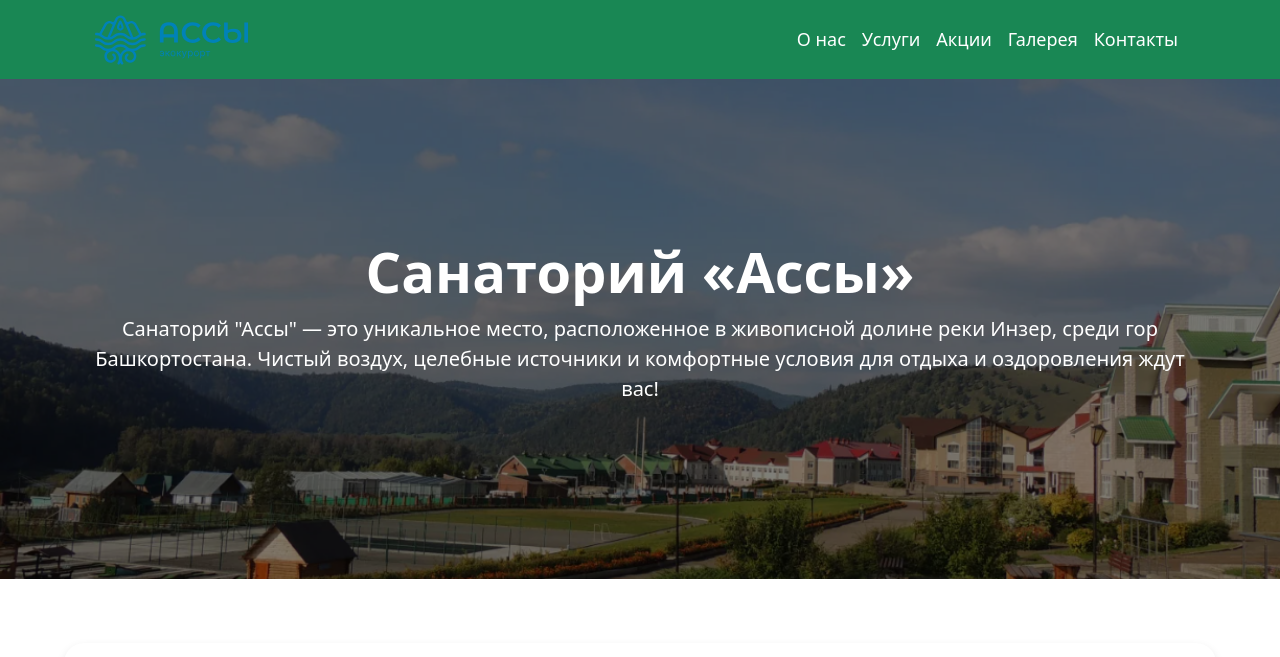
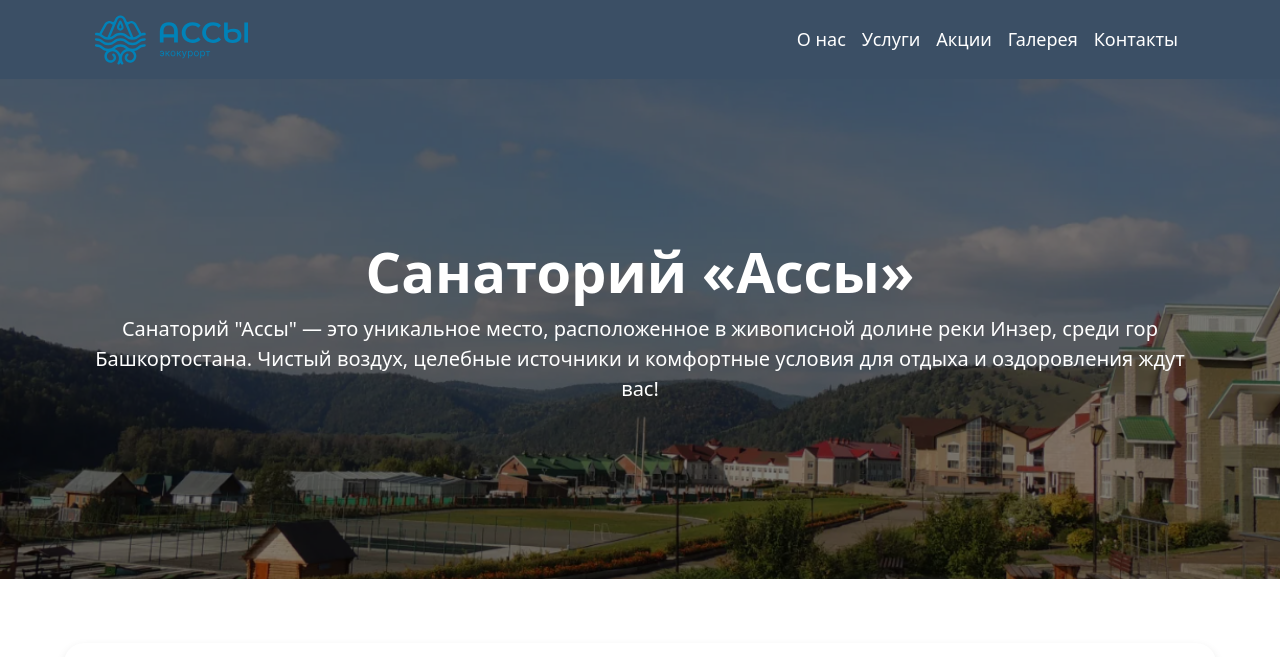
Before and after one commit to Nursilya2005/assy, a plain HTML site: page index.html in a window 1280 px wide. Shown: the top 657 px of the page. Drawn offline with nearby package versions, Linux system fonts and the light colour scheme.

Commit message:
Update index.html

```diff
--- a/index.html
+++ b/index.html
@@ -8,7 +8,7 @@
     <link rel="stylesheet" href="style.css">
 </head>
 <body>
-    <header class="bg-success ">
+    <header class="bg-success " style="background-color: rgb(59, 79, 101) !important;">
         <div class="container">
             <nav class="navbar navbar-expand-lg navbar-light">
                 <div class="container-fluid">
```
